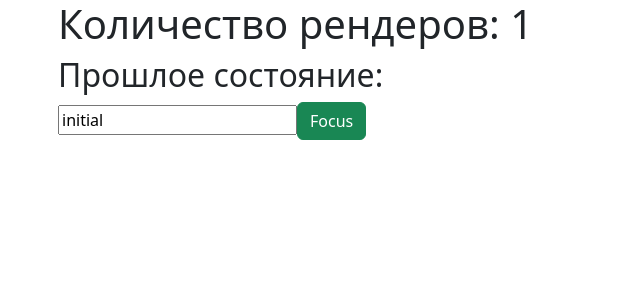
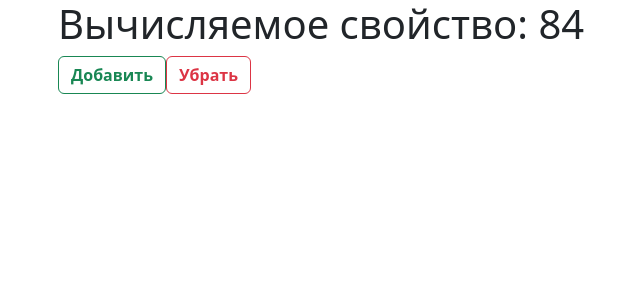
Before and after one commit to viacheslavorlov/react-hooks-vladilen, a React (Create React App) app: page / in a window 1280 px wide. Shown: the top 300 px of the page, without its empty margins (24-664 px from the left). Built offline with nearby package versions, Linux system fonts and the light colour scheme.

Commit message:
react-hooks-Vladilen  закончен useRef. 26мин

```diff
--- a/src/App.js
+++ b/src/App.js
@@ -1,9 +1,20 @@
 import './App.css';
-import React from "react";
+import React, {useState} from "react";
 import RefHook from "./components/RefHook";
+import stateHook from "./components/StateHook";
 
 
+function complexCompute(num) {
+    let i = 0;
+    while (i < 1000000000) i++
+        return num * 2;
+}
+
 function App() {
+    const [number, setNumber] = useState(42);
+
+
+    const computed = complexCompute(number)
 
     console.log('App loaded');
     return (
@@ -12,7 +23,11 @@ function App() {
                 {/*<StateHook/>*/}
                 {/*<Robot/>*/}
                 {/*<EffectHook/>*/}
-                <RefHook/>
+                {/*<RefHook/>*/}
+                <h1>Вычисляемое свойство: {computed}</h1>
+
+                <button className="btn btn-outline-success" onClick={() => setNumber(prevState => prevState + 1)}><b>Добавить</b></button>
+                <button className="btn btn-outline-danger" onClick={() => setNumber(prevState => prevState - 1)}><b>Убрать</b></button>
             </div>
         </div>
     );
```
